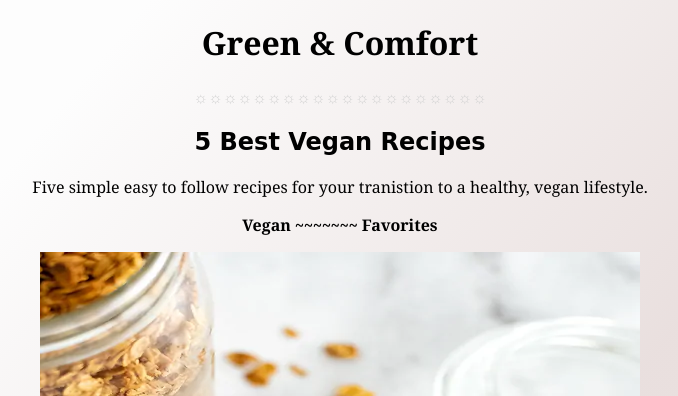
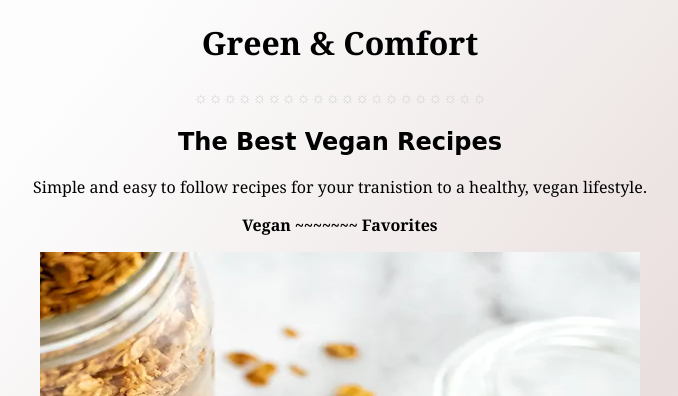
Before and after one commit to Christin-paige/recipe_app, a Django app: page /recipes/ in a window 1280 px wide. Shown: the part 59-455 px from the top of the page, without its empty margins (300-978 px from the left). Run offline with Django 4.2, Linux system fonts and the light colour scheme.

Commit message:
added new recipe

```diff
--- a/A2_Recipe_App/src/recipes/templates/recipes/home.html
+++ b/A2_Recipe_App/src/recipes/templates/recipes/home.html
@@ -71,9 +71,9 @@ background: linear-gradient(130deg, rgba(253,253,253,1) 23%, rgba(233,223,222,0.
       <h1>Green & Comfort</h1>
 
       <p class="border">&#9788;&#9788;&#9788;&#9788;&#9788;&#9788;&#9788;&#9788;&#9788;&#9788;&#9788;&#9788;&#9788;&#9788;&#9788;&#9788;&#9788;&#9788;&#9788;&#9788;</p>
-      <a href ="{%url 'recipes:list' %}"> <h2>5 Best Vegan Recipes</h2> </a>
+      <a href ="{%url 'recipes:list' %}"> <h2>The Best Vegan Recipes</h2> </a>
 
-         <p>Five simple easy to follow recipes for your tranistion to a healthy, vegan lifestyle.</p>
+         <p>Simple and easy to follow recipes for your tranistion to a healthy, vegan lifestyle.</p>
          <p><strong>Vegan ~~~~~~~ Favorites</strong></p>
       <img class ="main-img" src="{% static 'recipes/images/vegan-granola.jpg' %}" alt="home" width="600" height="675">
      <br>
```
Also changed, not shown: A2_Recipe_App/src/db.sqlite3, A2_Recipe_App/src/media/recipes/Vegan-Mac-Cheese.jpg (added).
